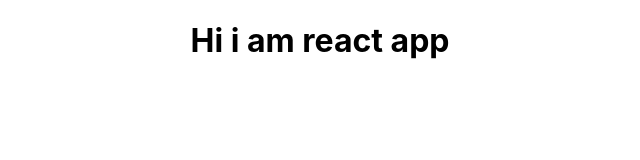
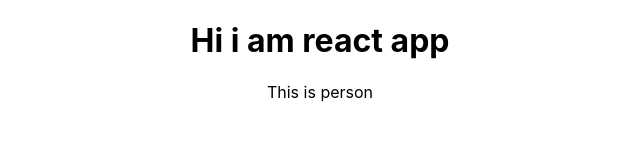
Before and after one commit to shankar75031/react-basics, a React (Create React App) app: page / in a window 1280 px wide. Shown: the top 160 px of the page, without its empty margins (320-960 px from the left). Built offline with nearby package versions, Linux system fonts and the light colour scheme.

Commit message:
added person component

```diff
--- a/src/App.js
+++ b/src/App.js
@@ -1,12 +1,15 @@
-import logo from "./logo.svg";
 import "./App.css";
 
-function App() {
-  return (
-    <div className="App">
-      <h1>Hi i am react app</h1>
-    </div>
-  );
+import React, { Component } from "react";
+import Person from "./Person/Person";
+
+export default class App extends Component {
+  render() {
+    return (
+      <div className="App">
+        <h1>Hi i am react app</h1>
+        <Person />
+      </div>
+    );
+  }
 }
-
-export default App;
--- /dev/null
+++ b/src/Person/Person.jsx
@@ -0,0 +1,5 @@
+import React from "react";
+
+export default function Person() {
+  return <div>This is person</div>;
+}
```
